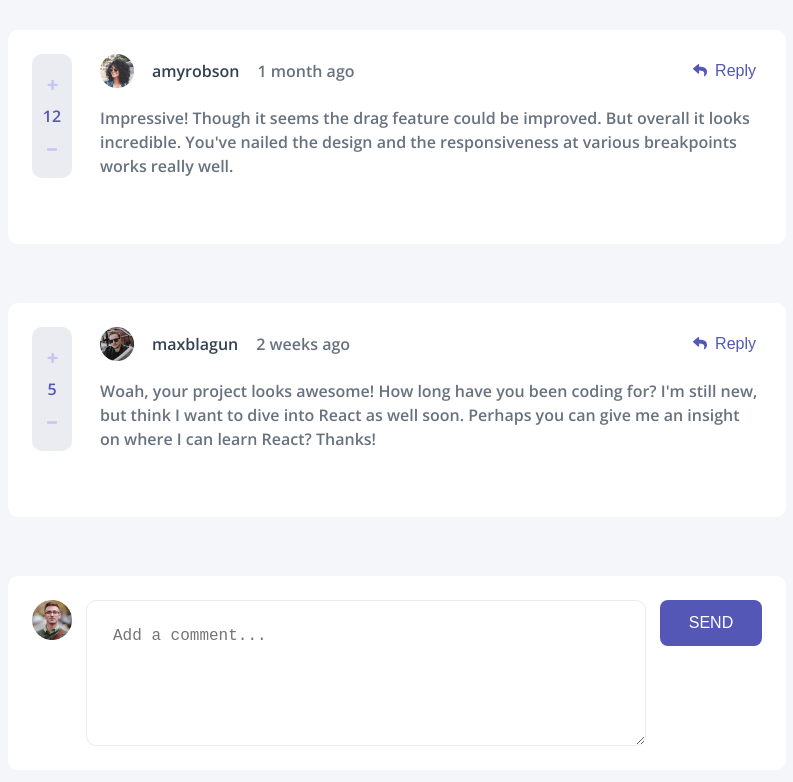
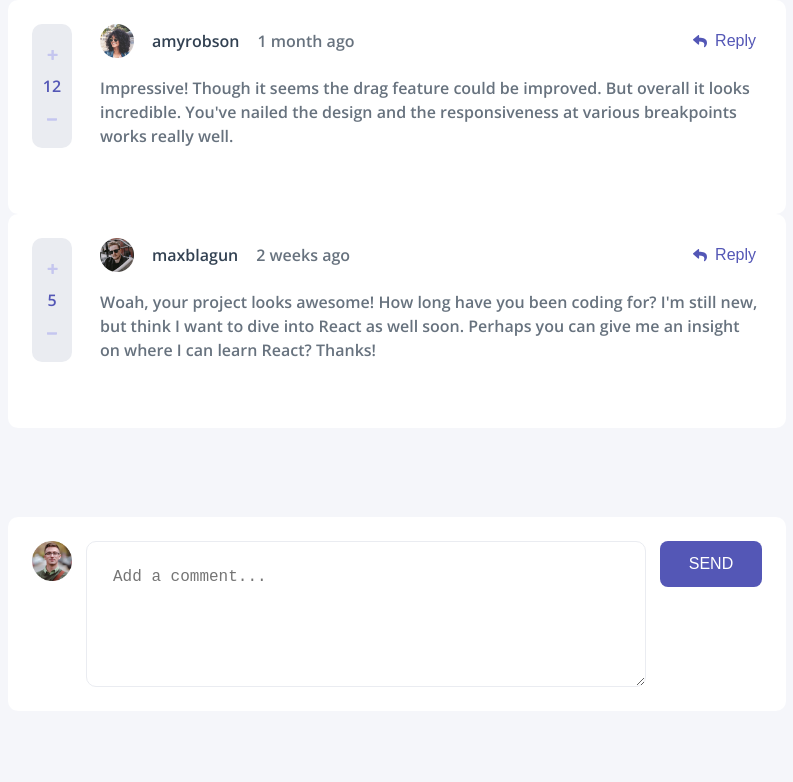
Before and after one commit to johnwav/actual-comments, a React (Vite) app: page / in a window 1280 px wide. Shown: the top 782 px of the page, without its empty margins (243-1036 px from the left). Built offline with nearby package versions, Linux system fonts and the light colour scheme.

Commit message:
Feat: reply

```diff
--- a/src/components/AddComment/AddComment.tsx
+++ b/src/components/AddComment/AddComment.tsx
@@ -1,5 +1,12 @@
 import styles from "./AddComment.module.css";
-const AddComment = () => {
+
+interface Type {
+  isReply: boolean;
+}
+
+const AddComment = ({isReply} : Type) => {
+
+
   return (
     <div className={styles.container}>
       <div className={styles.userImage}>
@@ -13,7 +20,7 @@ const AddComment = () => {
         cols={30}
         rows={4}
       ></textarea>
-      <button className={styles.send}>SEND</button>
+      <button className={styles.send}>{isReply? "REPLY" : "SEND"}</button>
     </div>
   );
 };
--- /dev/null
+++ b/src/components/Replies/Replies.tsx
@@ -0,0 +1,12 @@
+import styles from "./Replies.module.css"
+
+
+const Replies = () => {
+  return (
+    <div className={styles.container}>
+
+    </div>
+  )
+}
+
+export default Replies
--- a/src/components/comment/Comment.module.css
+++ b/src/components/comment/Comment.module.css
@@ -1,3 +1,9 @@
+.commentBox {
+  display: flex;
+  flex-direction: column;
+  gap: 8px;
+}
+
 .container {
   width: 730px;
   height: 166px;
--- a/src/components/comment/Comment.tsx
+++ b/src/components/comment/Comment.tsx
@@ -1,5 +1,8 @@
+import { useState } from "react";
 import Vote from "../Vote/Vote";
 import styles from "./Comment.module.css";
+// import Replies from "../Replies/Replies";
+import AddComment from "../AddComment/AddComment";
 
 interface User {
   image: {
@@ -25,14 +28,15 @@ interface Comment {
   }[];
 }
 
-
 interface Props {
   comments: Comment;
 }
 
 const Comment = ({ comments }: Props) => {
+  const [toggleReply, setToggleReply] = useState(false);
 
   return (
+    <div className={styles.commentBox}>
       <div className={styles.container}>
         <Vote score={comments.score} />
         <div className={styles.commentInfo}>
@@ -45,7 +49,10 @@ const Comment = ({ comments }: Props) => {
 
               <div className={styles.date}>{comments.createdAt}</div>
             </div>
-          <button className={styles.button}>
+            <button
+              className={styles.button}
+              onClick={() => setToggleReply((prev) => !prev)}
+            >
               <img src="/images/icon-reply.svg" alt="" />
               Reply
             </button>
@@ -53,6 +60,12 @@ const Comment = ({ comments }: Props) => {
           <div className={styles.commentBody}>{comments.content}</div>
         </div>
       </div>
+      {toggleReply && (
+        <div>
+          <AddComment isReply={true} />
+        </div>
+      )}
+    </div>
   );
 };
 
```
Also changed, not shown: src/components/Replies/Replies.module.css (added). Lines whose indentation alone changed are shown as unchanged.
